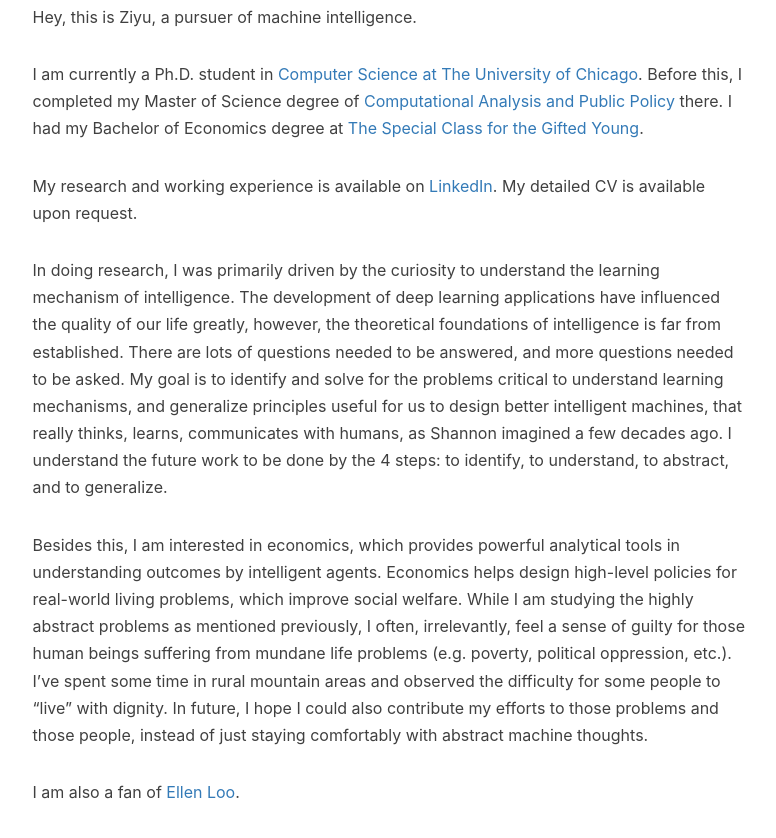
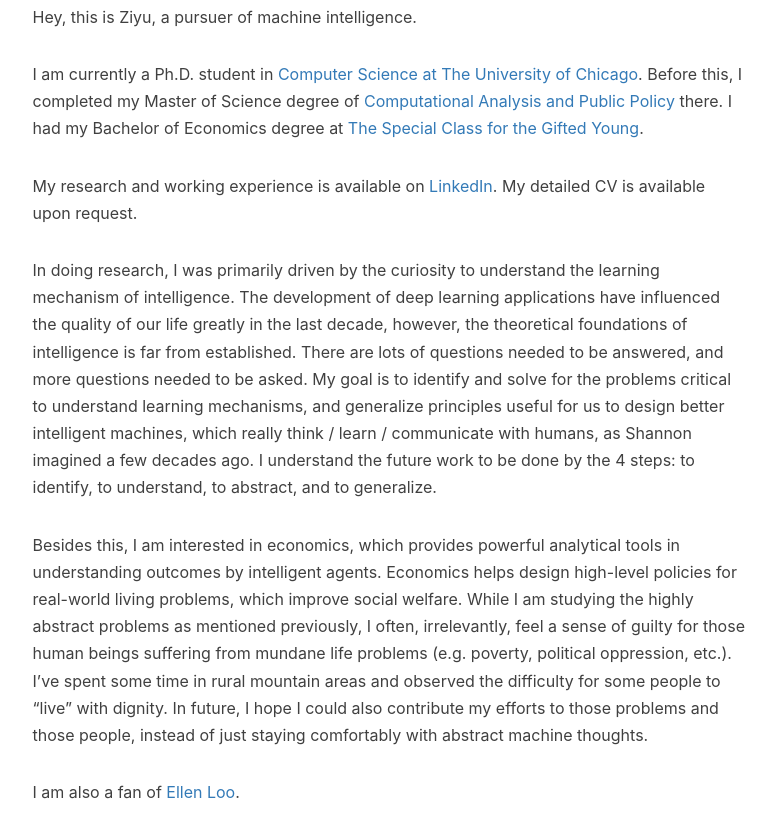
Before and after one commit to ZIYU-DEEP/ZIYU-DEEP.github.io, a Jekyll site: the page built from about.html, in a window 1280 px wide and 900 px high, scrolled down 945 px. Shown: the top 838 px of the window, without its empty margins (135-911 px from the left). Built offline with Jekyll 4.4.1, drawn with Linux system fonts in a browser that asks for light colours; nearby versions of some CDN libraries; comment, search, counter and statistics services are not loaded.

Commit message:
initial commits.

```diff
--- a/_includes/about/en.md
+++ b/_includes/about/en.md
@@ -25,7 +25,7 @@
 
 My research and working experience is available on [LinkedIn](https://www.linkedin.com/in/ziyuye/). My detailed CV is available upon request.
 
-In doing research, I was primarily driven by the curiosity to understand the learning mechanism of intelligence. The development of deep learning applications have influenced the quality of our life greatly, however, the theoretical foundations of intelligence is far from established. There are lots of questions needed to be answered, and more questions needed to be asked. My goal is to identify and solve for the problems critical to understand learning mechanisms, and generalize principles useful for us to design better intelligent machines, that really thinks, learns, communicates with humans, as Shannon imagined a few decades ago. I understand the future work to be done by the 4 steps: to identify, to understand, to abstract, and to generalize.
+In doing research, I was primarily driven by the curiosity to understand the learning mechanism of intelligence. The development of deep learning applications have influenced the quality of our life greatly in the last decade, however, the theoretical foundations of intelligence is far from established. There are lots of questions needed to be answered, and more questions needed to be asked. My goal is to identify and solve for the problems critical to understand learning mechanisms, and generalize principles useful for us to design better intelligent machines, which really think / learn / communicate with humans, as Shannon imagined a few decades ago. I understand the future work to be done by the 4 steps: to identify, to understand, to abstract, and to generalize.
 
 Besides this, I am interested in economics, which provides powerful analytical tools in understanding outcomes by intelligent agents. Economics helps design high-level policies for real-world living problems, which improve social welfare. While I am studying the highly abstract problems as mentioned previously, I often, irrelevantly, feel a sense of guilty for those human beings suffering from mundane life problems (e.g. poverty, political oppression, etc.). I've spent some time in rural mountain areas and observed the difficulty for some people to "live" with dignity. In future, I hope I could also contribute my efforts to those problems and those people, instead of just staying comfortably with abstract machine thoughts.
 
```
Also changed, not shown: _includes/about/zh.md (+1 -1 lines), 2 other files.
